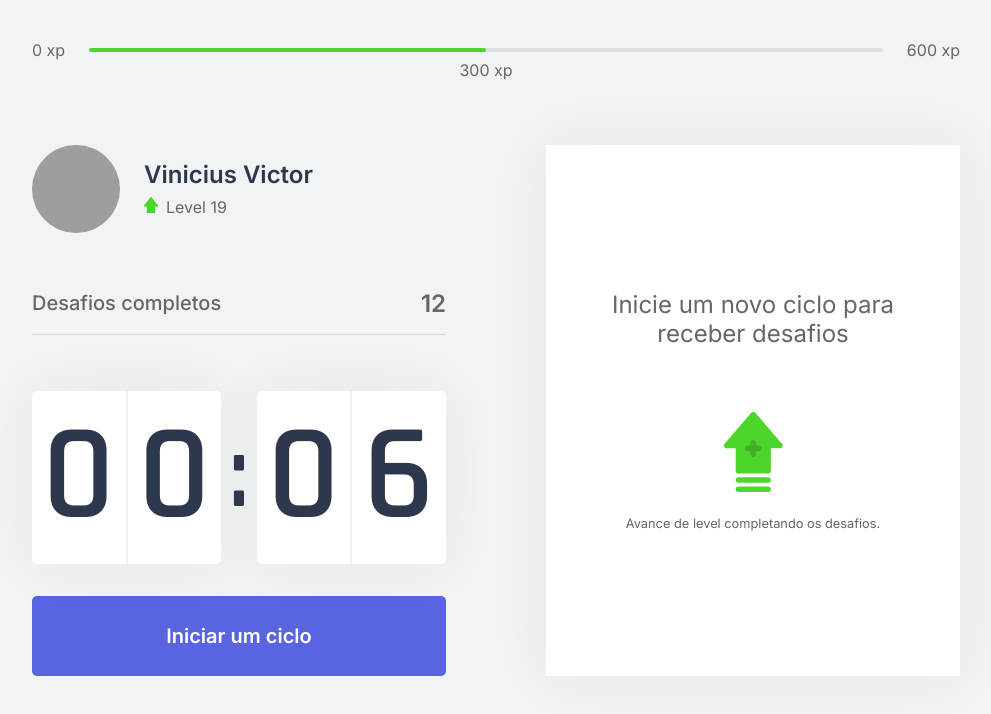
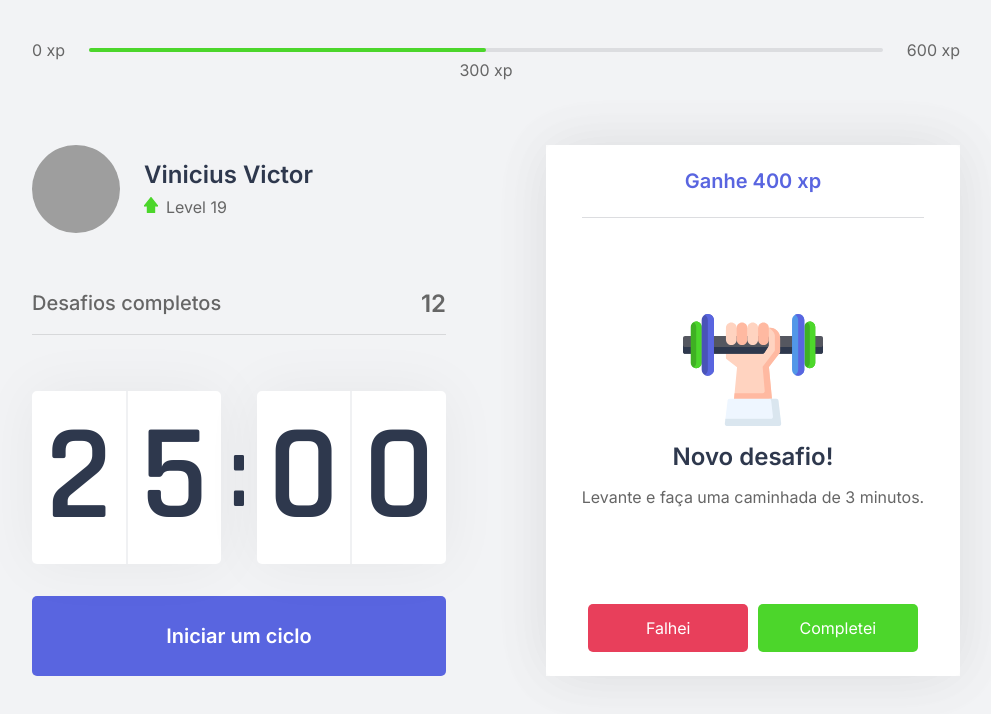
Before and after one commit to martinsvinicius/moveit-nlw, a Next.js app: page / in a window 1280 px wide. Shown: the top 714 px of the page, without its empty margins (144-1135 px from the left). Built offline with nearby package versions, Linux system fonts and the light colour scheme; grey boxes are pictures that could not be loaded.

Commit message:
adicionando ChallengeBox

```diff
--- /dev/null
+++ b/src/components/ChallengeBox.tsx
@@ -0,0 +1,36 @@
+//styles
+import styles from "../styles/components/ChallengeBox.module.css";
+
+export function ChallengeBox() {
+  const hasActiveChallenge = true;
+
+  return (
+    <div className={styles.challengeBoxContainer}>
+      {hasActiveChallenge ? (
+        <div className={styles.challengeActive}>
+          <header>Ganhe 400 xp</header>
+
+          <main>
+              <img src="icons/body.svg" alt="Hand"/>
+              <strong>Novo desafio!</strong>
+              <p>Levante e faça uma caminhada de 3 minutos.</p>
+          </main>
+
+          <footer>
+              <button type="button" className={styles.challengeFailButton}>Falhei</button>
+              <button type="button" className={styles.challengeSucceededButton}>Completei</button>
+          </footer>
+        </div>
+      ) : (
+        <div className={styles.challengeNotActive}>
+          <strong>Finalize um ciclo para receber um desafio.</strong>
+
+          <p>
+            <img src="icons/level-up.svg" alt="Level up" />
+            Avance de level completando desafios.
+          </p>
+        </div>
+      )}
+    </div>
+  );
+}
--- a/src/components/Challenger.tsx
+++ /dev/null
@@ -1,13 +0,0 @@
-import style from '../styles/components/Challenger.module.css';
-
-export function Challenger() {
-  return(
-    <div className={style.challengerContainer}>
-      <p>Inicie um novo ciclo para receber desafios</p>
-
-      <img src="icons/level-up.svg" alt="Level up"/>
-
-      <p>Avance de level completando os desafios.</p>
-    </div>
-  );
-}
--- a/src/components/Countdown.tsx
+++ b/src/components/Countdown.tsx
@@ -6,7 +6,7 @@
 let countdownTimeout: NodeJS.Timeout;
 
 export function Countdown() {
-  const initialTime = 0.1 * 60;
+  const initialTime = 25 * 60;
   const [time, setTime] = useState(initialTime); //25 minutos em segundos
   const [isActive, setIsActive] = useState(false);
   const [hasFinished, setHasFinished] = useState(false);
--- a/src/pages/index.tsx
+++ b/src/pages/index.tsx
@@ -2,7 +2,7 @@
 import { Countdown } from "../components/Countdown";
 import { ExperienceBar } from "../components/ExpericenceBar";
 import { Profile } from "../components/Profile";
-import { Challenger } from "../components/Challenger";
+import { ChallengeBox } from "../components/ChallengeBox";
 
 import Head from 'next/head';
 
@@ -24,7 +24,7 @@
           <Countdown />
         </div>
         <div>
-          <Challenger />
+          <ChallengeBox />
         </div>
       </section>
     </div>
--- /dev/null
+++ b/src/styles/components/ChallengeBox.module.css
@@ -0,0 +1,98 @@
+.challengeBoxContainer {
+    height: 100%;
+
+    background: var(--white);
+    border-radius: 5px;
+    box-shadow: 0 0 60px rgba(0, 0, 0, 0.05);
+    padding: 1.5rem 2rem;
+
+    display: flex;
+    flex-direction: column;
+    align-items: center;
+    justify-content: center;
+
+    text-align: center;
+}
+
+.challengeNotActive {
+    display: flex;
+    flex-direction: column;
+    align-items: center;
+}
+
+.challengeNotActive strong {
+    font-size: 1.5rem;
+    font-weight: 500;
+    line-height: 1.4;
+}
+
+.challengeNotActive p {
+    display: flex;
+    flex-direction: column;
+    align-items: center;
+    line-height: 1.4;
+    max-width: 70%;
+    margin-top: 3rem;
+}
+
+.challengeNotActive p img {
+    margin-bottom: 1rem;
+}
+
+.challengeActive {
+    height: 100%;
+
+    display: flex;
+    flex-direction: column;
+}
+
+.challengeActive header {
+    color: var(--blue);
+    font-weight: 600;
+    font-size: 1.25rem;
+    padding: 0 2rem 1.5rem;
+    border-bottom: 1px solid var(--gray-line);
+}
+
+.challengeActive main {
+    flex: 1;
+    display: flex;
+    flex-direction: column;
+    align-items: center;
+    justify-content: center;
+}
+
+.challengeActive strong {
+    font-size: 1.5rem;
+    padding: 1rem 0;
+    color: var(--title);
+}
+
+.challengeActive footer button {
+    height: 3rem;
+    width: 10rem;
+
+    border-radius: 5px;
+
+    transition: background-color 0.2s;
+}
+
+.challengeActive footer button.challengeFailButton {
+    margin-right: 0.3rem;
+    background: var(--red);
+    color: var(--white);
+}
+
+.challengeActive footer button.challengeFailButton:hover {
+    background: var(--red-dark);
+}
+
+.challengeActive footer button.challengeSucceededButton {
+    margin-left: 0.3rem;
+    background: var(--green);
+    color: var(--white);
+}
+
+.challengeActive footer button.challengeSucceededButton:hover {
+    background: var(--green-dark);
+}
--- a/src/styles/components/Challenger.module.css
+++ /dev/null
@@ -1,26 +0,0 @@
-.challengerContainer {
-  height: 100%;
-
-  display: flex;
-  flex-direction: column;
-
-  justify-content: center;
-  align-items: center;
-  text-align: center;
-
-  padding: 2rem;
-}
-
-.challengerContainer p:first-child {
-  font-size: 1.5rem;
-
-  margin-bottom: 4rem;
-}
-
-.challengerContainer img {
-  margin-bottom: 1.5rem;
-}
-
-.challengerContainer p:last-child {
-  font-size: 0.8rem;
-}
--- a/src/styles/global.css
+++ b/src/styles/global.css
@@ -13,6 +13,7 @@
   --red: #e83f5b;
   --red-dark: #c4344c;
   --green: #4cd62b;
+  --green-dark: #47c527;
   --blue: #5965e0;
   --blue-dark: #4953b8;
   --blue-twitter: #2aa9e0;
```
